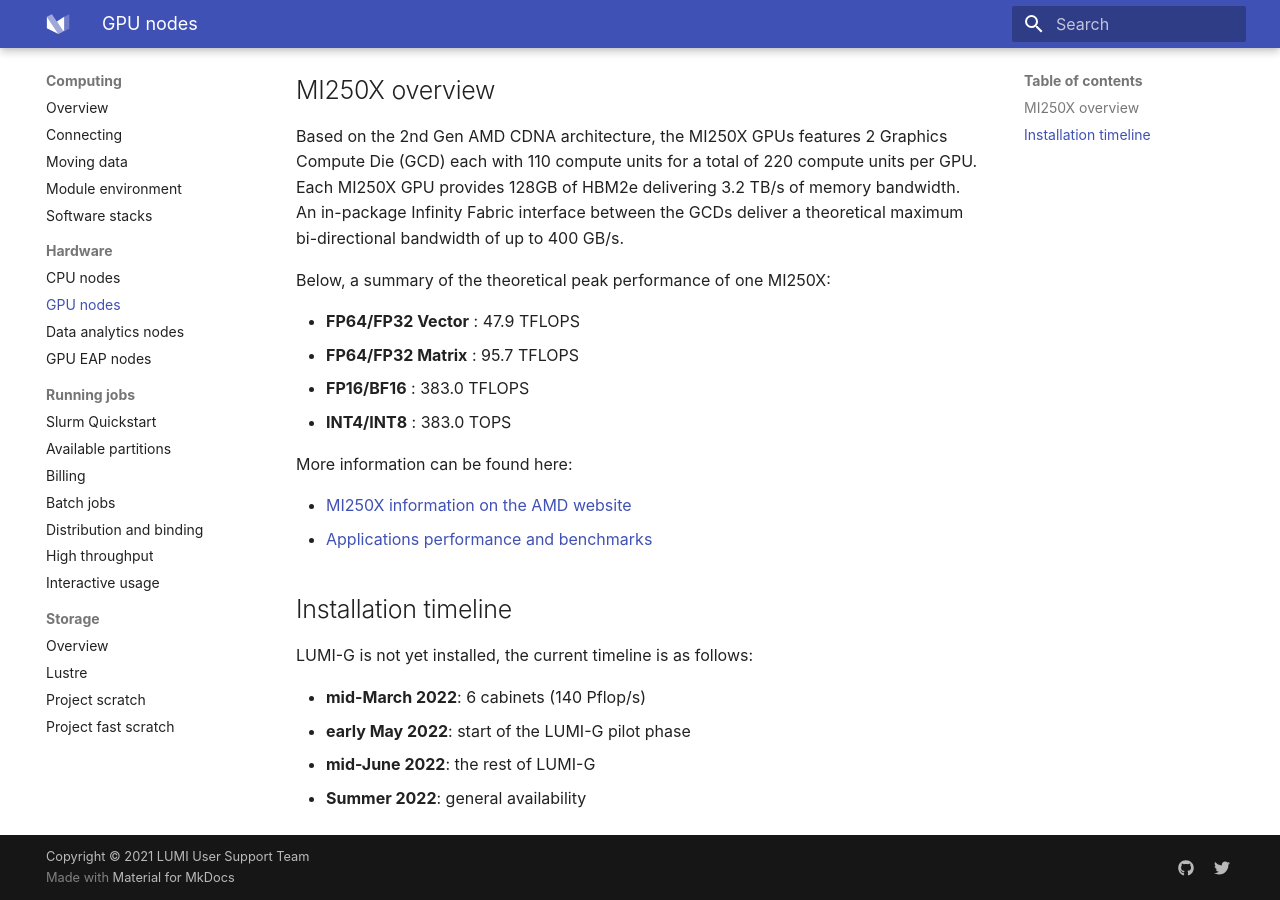
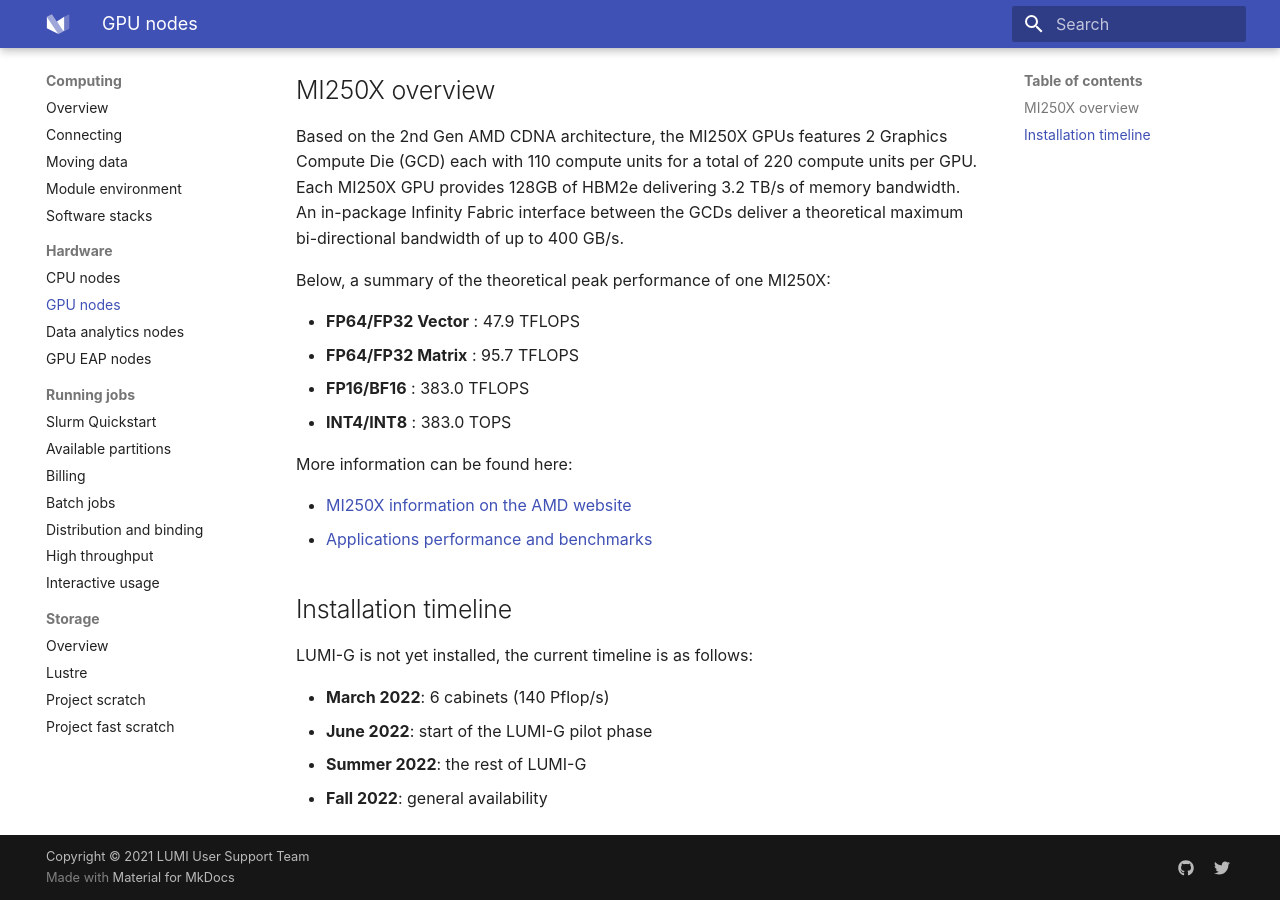
Before and after one commit to Lumi-supercomputer/lumi-userguide, an MkDocs documentation site: the page built from docs/computing/systems/lumig.md, in a window 1280 px wide and 900 px high, scrolled down 586 px. Built offline with MkDocs 1.6.1 and Material for MkDocs 9.7.7, drawn with Linux system fonts in a browser that asks for light colours.

Commit message:
update lumi-g timeline again

```diff
--- a/docs/computing/systems/lumig.md
+++ b/docs/computing/systems/lumig.md
@@ -39,7 +39,7 @@
 
 LUMI-G is not yet installed, the current timeline is as follows:
 
-- **mid-March 2022**: 6 cabinets (140 Pflop/s)
-- **early May 2022**: start of the LUMI-G pilot phase
-- **mid-June 2022**: the rest of LUMI-G
-- **Summer 2022**: general availability
+- **March 2022**: 6 cabinets (140 Pflop/s)
+- **June 2022**: start of the LUMI-G pilot phase
+- **Summer 2022**: the rest of LUMI-G
+- **Fall 2022**: general availability
```
